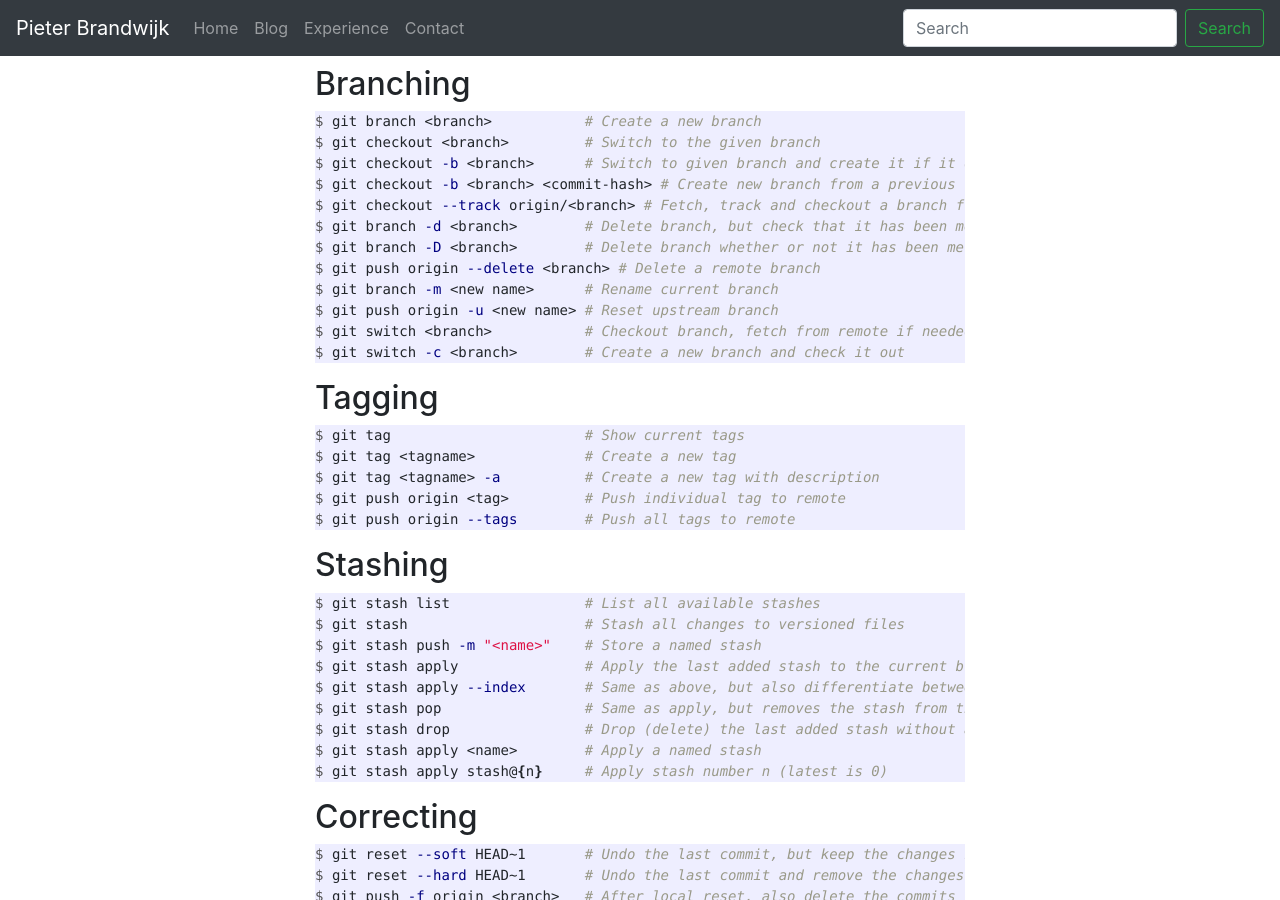
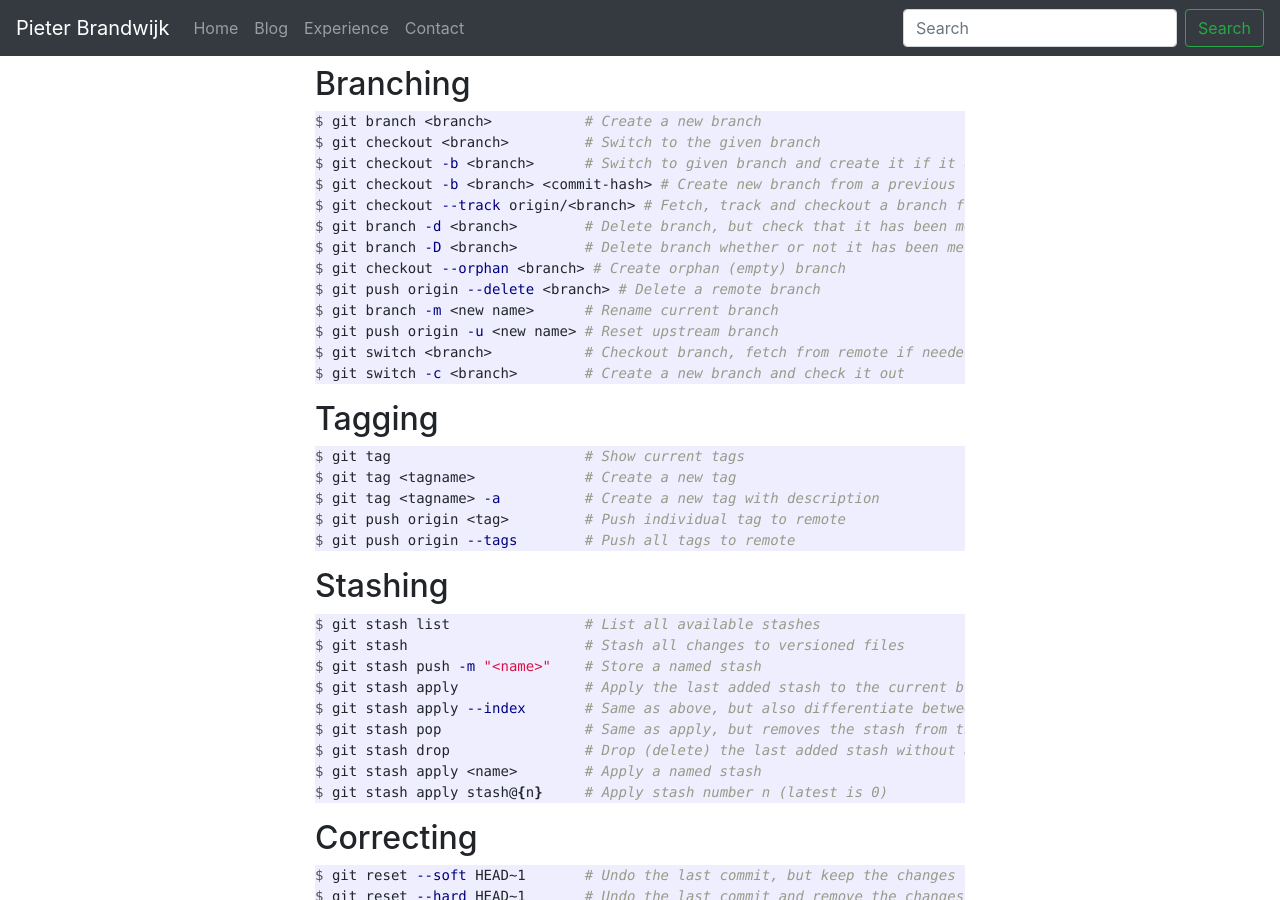
Before and after one commit to pbrandwijk/pbrandwijk.github.io, a Jekyll site: the page built from _posts/2020-09-14-cheat-sheet-git.md, in a window 1280 px wide and 900 px high, scrolled down 645 px. Built offline with Jekyll 4.4.1, drawn with Linux system fonts in a browser that asks for light colours; nearby versions of some CDN libraries; comment, search, counter and statistics services are not loaded.

Commit message:
Update post

```diff
--- a/_posts/2020-09-14-cheat-sheet-git.md
+++ b/_posts/2020-09-14-cheat-sheet-git.md
@@ -43,6 +43,7 @@ $ git checkout -b <branch> <commit-hash> # Create new branch from a previous com
 $ git checkout --track origin/<branch> # Fetch, track and checkout a branch from origin
 $ git branch -d <branch>        # Delete branch, but check that it has been merged
 $ git branch -D <branch>        # Delete branch whether or not it has been merged
+$ git checkout --orphan <branch> # Create orphan (empty) branch
 $ git push origin --delete <branch> # Delete a remote branch
 $ git branch -m <new name>      # Rename current branch
 $ git push origin -u <new name> # Reset upstream branch
```
